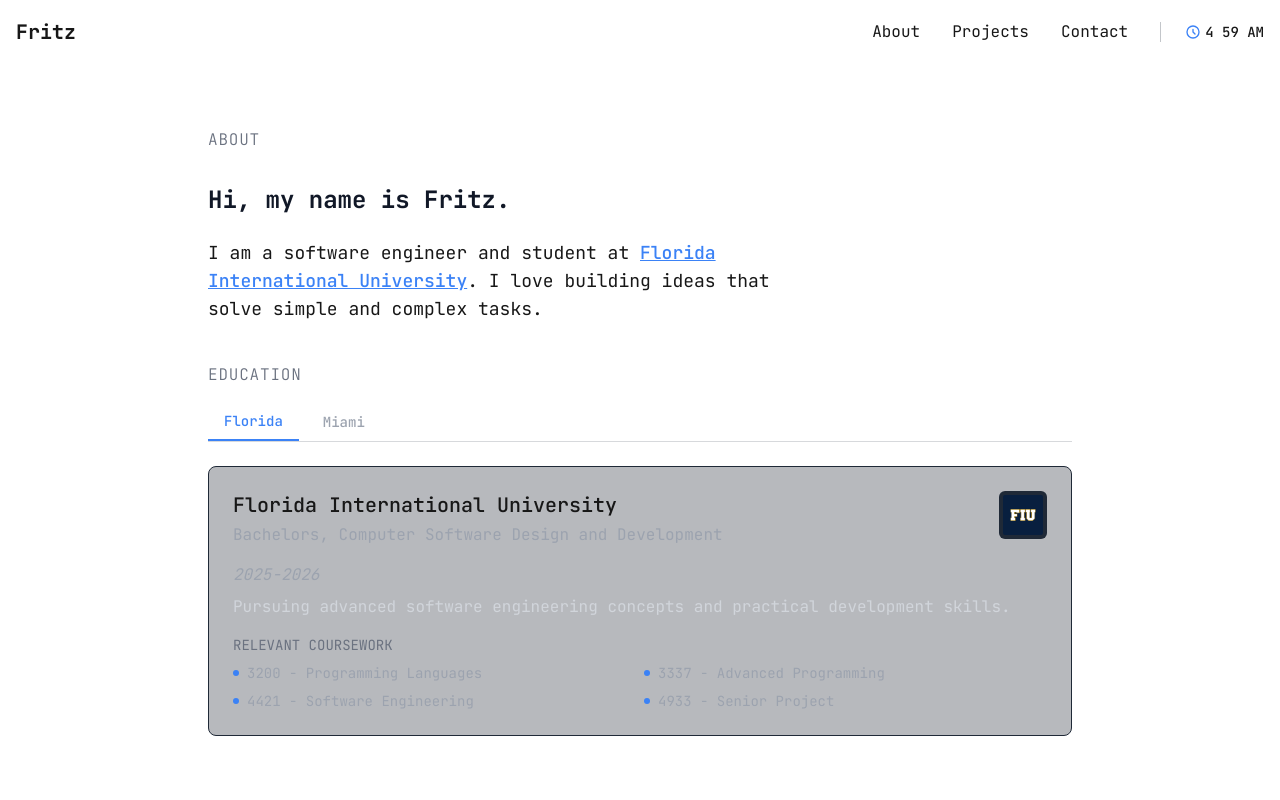
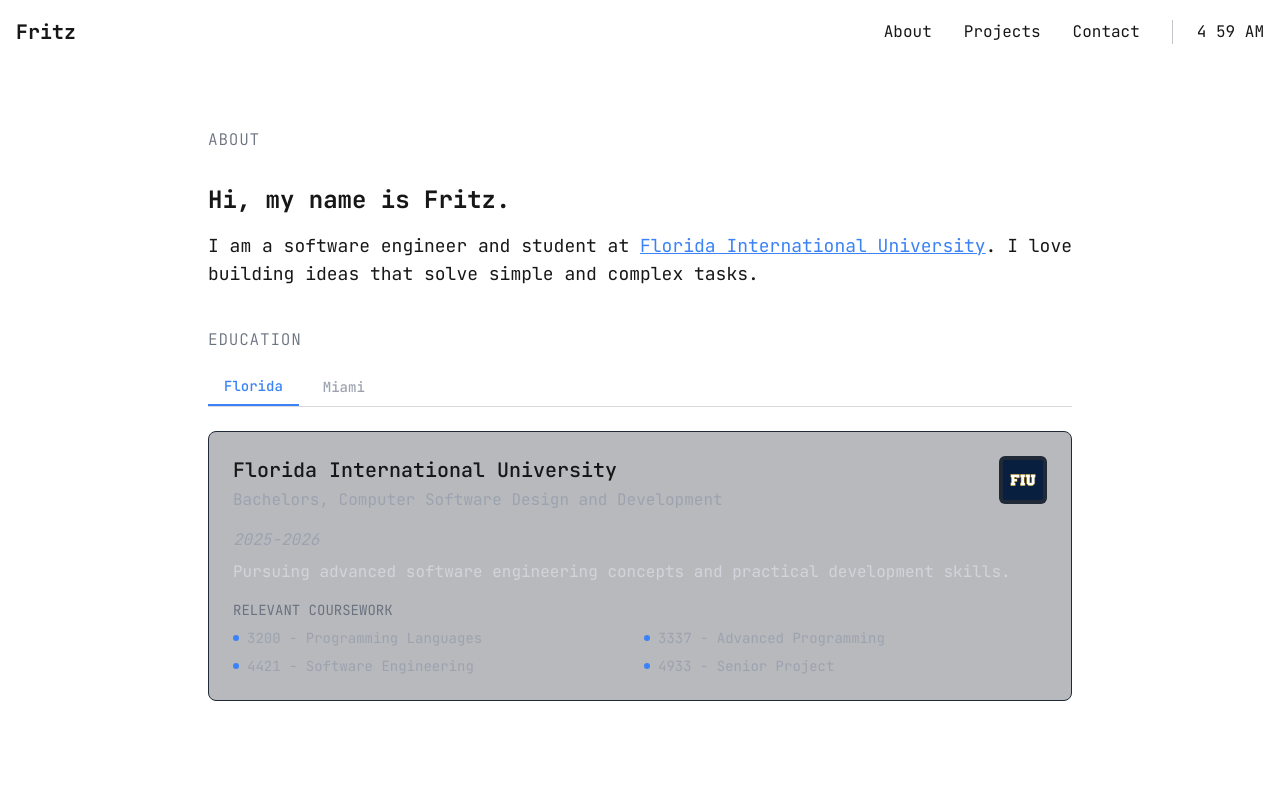
Before and after one commit to soyolz/Fils-Aime, a Next.js app: page / in a window 1280 px wide. Shown: the top 800 px of the page. Built offline with nearby package versions, Linux system fonts and the light colour scheme.

Commit message:
Changed meta data

```diff
--- a/src/app/components/Clock.js
+++ b/src/app/components/Clock.js
@@ -1,12 +1,17 @@
+// Clock.js
 'use client'
 
 import { useState, useEffect } from 'react'
 
 function Clock() {
-    const [time, setTime] = useState(new Date());
+    // Start with null instead of new Date()
+    const [time, setTime] = useState(null);
     const [showColon, setShowColon] = useState(true);
 
     useEffect(() => {
+        // Set the time only on the client side
+        setTime(new Date());
+
         const intervalId = setInterval(() => {
             setTime(new Date());
             setShowColon((prev) => !prev);
@@ -16,6 +21,9 @@ function Clock() {
             clearInterval(intervalId);
         }
     }, []);
+
+    // Only render the formatted time if it exists (client-side only)
+    if (!time) return <span>Loading...</span>;
 
     function formatTime() {
         let hours = time.getHours();
@@ -31,23 +39,7 @@ function Clock() {
     }
 
     return (
-        <div className="font-mono text-sm flex items-center space-x-1">
-            <svg
-                xmlns="http://www.w3.org/2000/svg"
-                className="h-4 w-4 text-blue-500"
-                fill="none"
-                viewBox="0 0 24 24"
-                stroke="currentColor"
-            >
-                <path
-                    strokeLinecap="round"
-                    strokeLinejoin="round"
-                    strokeWidth={2}
-                    d="M12 8v4l3 3m6-3a9 9 0 11-18 0 9 9 0 0118 0z"
-                />
-            </svg>
-            <span className="font-medium">{formatTime()}</span>
-        </div>
+        <h1>{formatTime()}</h1>
     );
 }
 
--- a/tailwind.config.mjs
+++ b/tailwind.config.mjs
@@ -46,22 +46,9 @@ export default {
       transitionDuration: {
         '2000': '2000ms',
       },
-      typography: {
-        DEFAULT: {
-          css: {
-            color: 'var(--foreground)',
-            a: {
-              color: 'var(--accent)',
-              '&:hover': {
-                color: 'var(--accent-hover)',
-              },
-            },
-          },
-        },
-      },
     },
   },
   plugins: [
-    require('@tailwindcss/typography'),
+    // Typography plugin removed
   ],
 };
```
